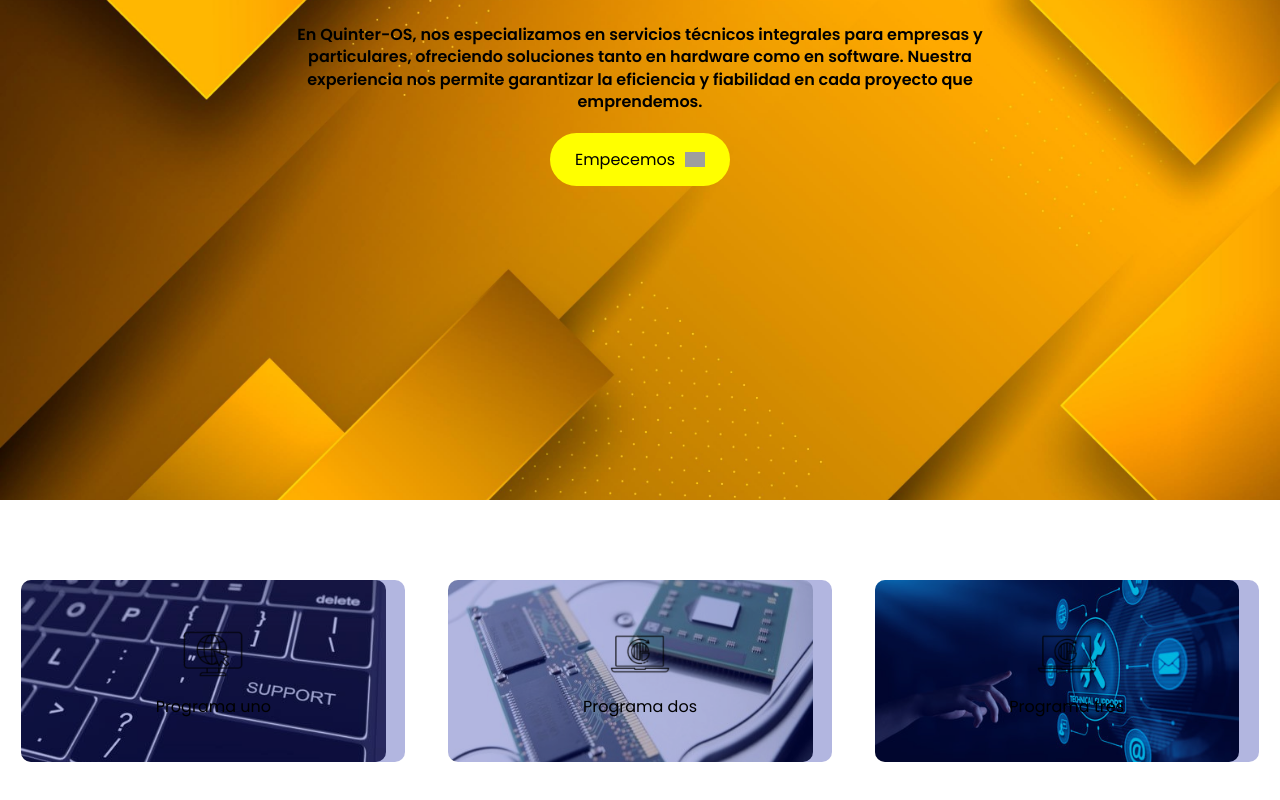
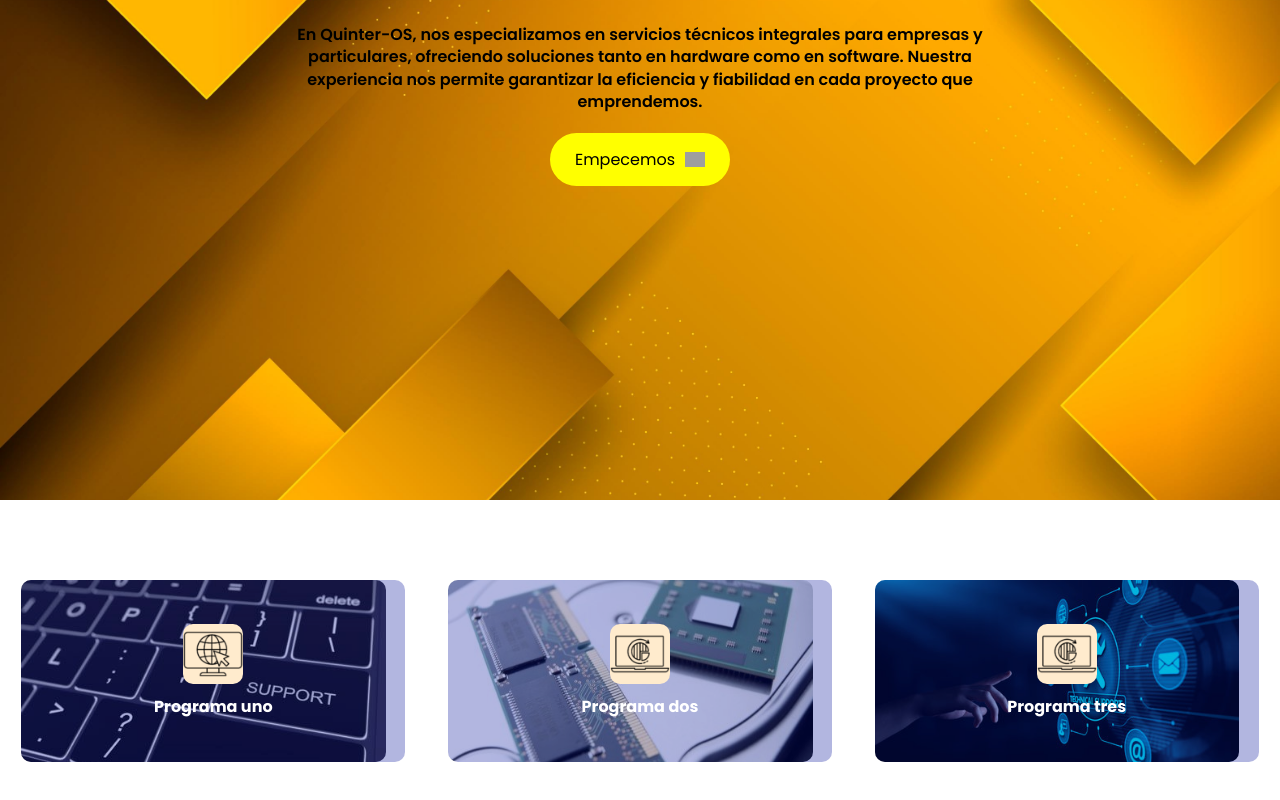
Before and after one commit to williamquin72/quinteros-web-app, a React (Vite) app: page / in a window 1280 px wide. Shown: the part 300-1100 px from the top of the page. Built offline with nearby package versions, Linux system fonts and the light colour scheme; grey boxes are pictures that could not be loaded.

Commit message:
Cambiando fondos en programs.jsx

```diff
--- a/src/Components/Programs/programs.css
+++ b/src/Components/Programs/programs.css
@@ -31,4 +31,9 @@
 .caption img{
     width: 60px;
     margin-bottom: 10px;
+    background-color:blanchedalmond;
 }
+.caption p{
+    color: white;
+    font-weight: bold;
+}
```
